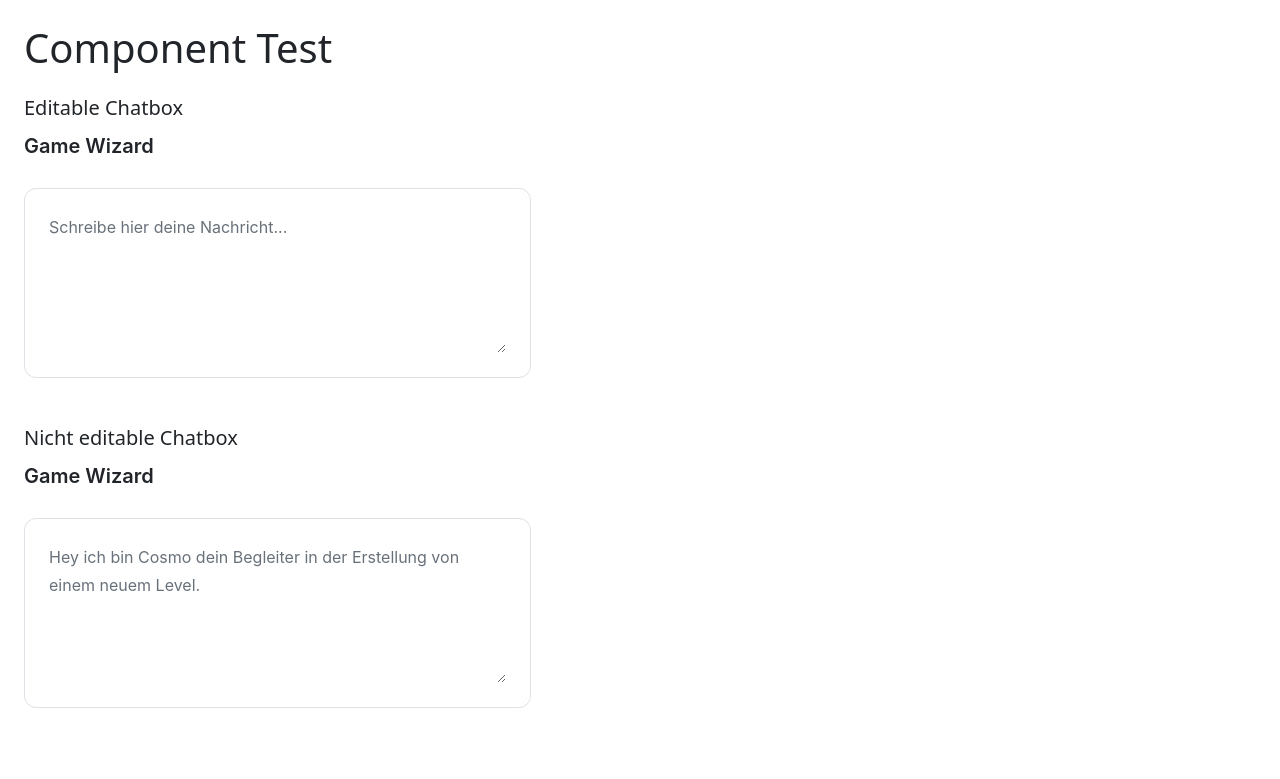
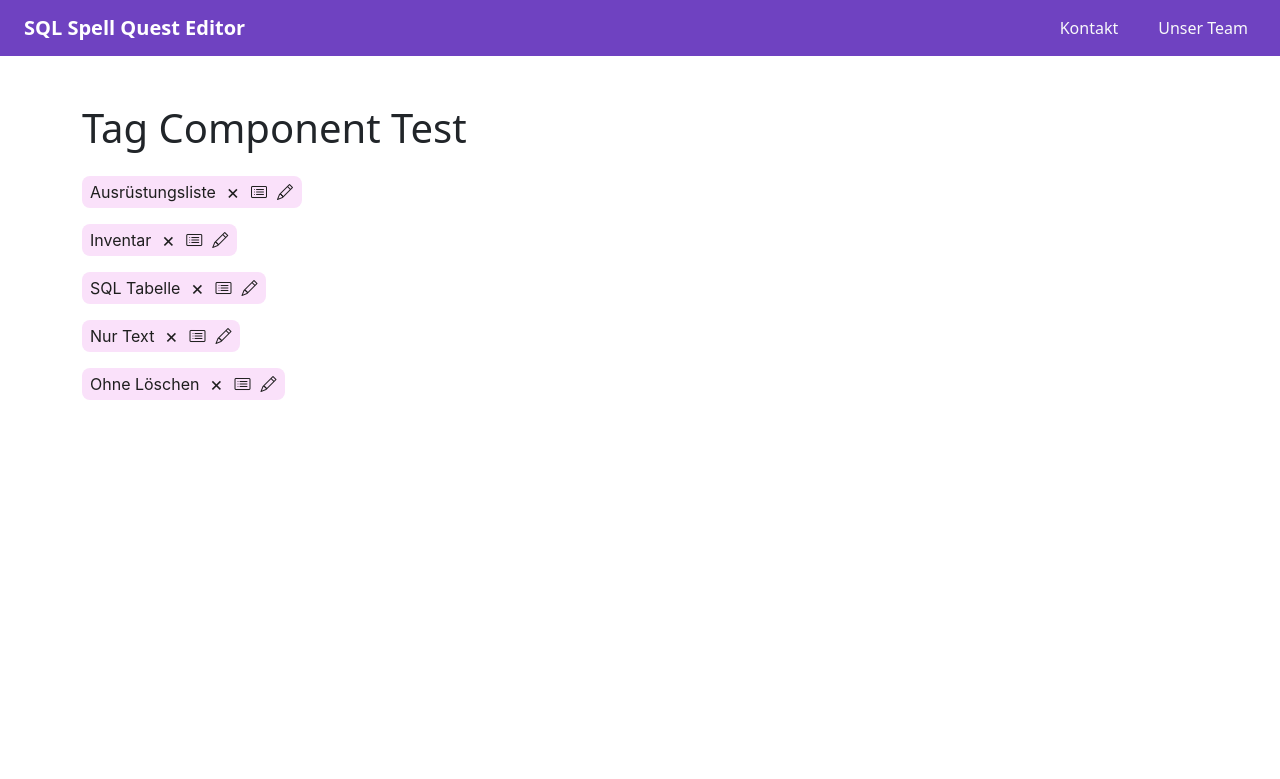
Before and after one commit to Roni-Aba/SQLQuestEditor, a Django app: page /components/ in a window 1280 px wide. Shown: the top 779 px of the page. Run offline with Django 4.2, Linux system fonts and the light colour scheme.

Commit message:
update: test view

```diff
--- a/backend/editor/templates/editor/test.html
+++ b/backend/editor/templates/editor/test.html
@@ -1,28 +1,36 @@
+{% extends "editor/base.html" %}
 {% load static %}
 
-<!DOCTYPE html>
-<html lang="de">
-<head>
-  <meta charset="UTF-8">
-  <title>Component Test</title>
-  <link href="https://cdn.jsdelivr.net/npm/bootstrap@5.3.3/dist/css/bootstrap.min.css" rel="stylesheet">
-  <link rel="stylesheet" href="{% static 'editor/components/chatBox/chatBox.css' %}">
-</head>
+{% block title %}
+Tag Component Test
+{% endblock %}
 
-<body class="p-4">
-  <h1 class="mb-4">Component Test</h1>
+{% block additional_css %}
+<link
+  href="https://cdn.jsdelivr.net/npm/bootstrap-icons@1.11.3/font/bootstrap-icons.min.css"
+  rel="stylesheet"
+>
+<link rel="stylesheet" href="{% static 'editor/components/tag/tag.css' %}">
+{% endblock %}
 
-  <section class="mb-5">
-    <h2 class="h5 mb-3">Editable Chatbox</h2>
+{% block content %}
 
-    {% include "editor/components/chatBox/chatBox.html" with is_editable=True game_wizard_input="" placeholder_text="Schreibe hier deine Nachricht..." %}
-  </section>
+<main class="container py-5">
+  <h1 class="mb-4">Tag Component Test</h1>
 
-  <section class="mb-5">
-    <h2 class="h5 mb-3">Nicht editable Chatbox</h2>
+  <div class="d-flex flex-column gap-3">
 
-    {% include "editor/components/chatBox/chatBox.html" with is_editable=False game_wizard_input="Hey ich bin Cosmo dein Begleiter in der Erstellung von einem neuem Level." placeholder_text="Nicht bearbeitbar" %}
-  </section>
+    {% include "editor/components/tag/tag.html" with title="Ausrüstungsliste" %}
 
-</body>
-</html>
+    {% include "editor/components/tag/tag.html" with title="Inventar" %}
+
+    {% include "editor/components/tag/tag.html" with title="SQL Tabelle" %}
+
+    {% include "editor/components/tag/tag.html" with title="Nur Text" show_remove=False show_list=False show_edit=False %}
+
+    {% include "editor/components/tag/tag.html" with title="Ohne Löschen" show_remove=False %}
+
+  </div>
+</main>
+
+{% endblock %}
```
